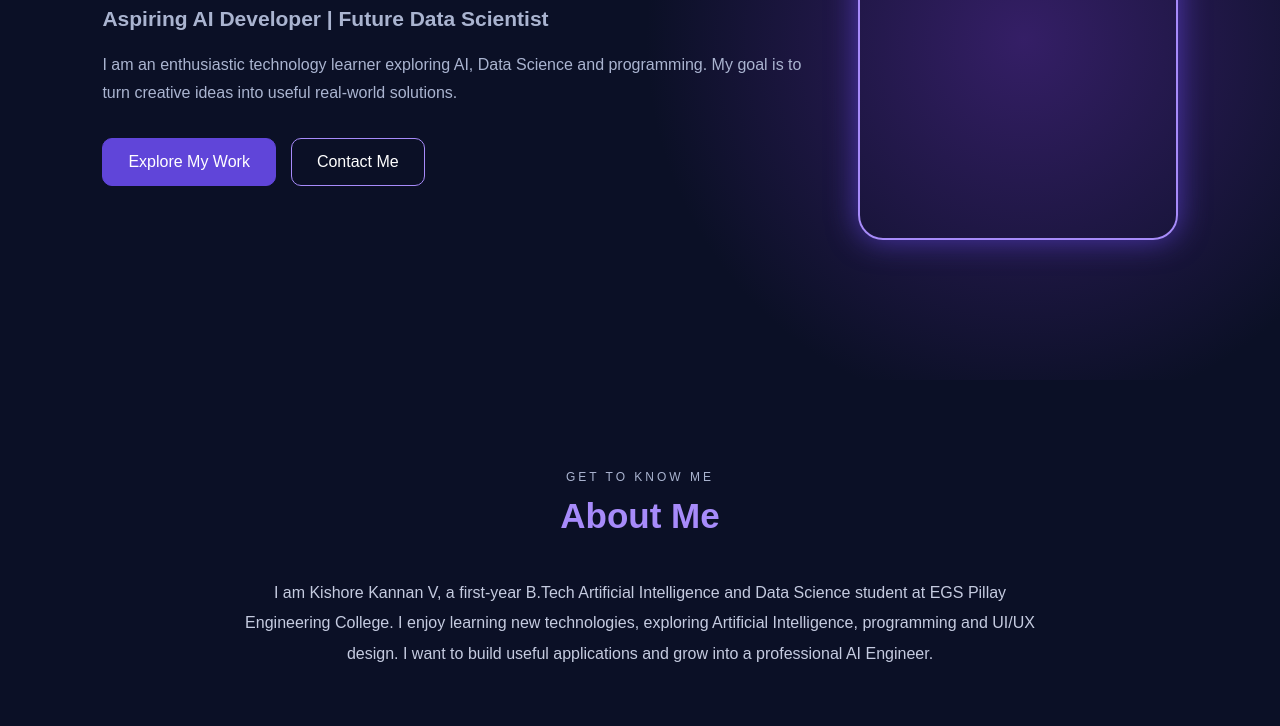
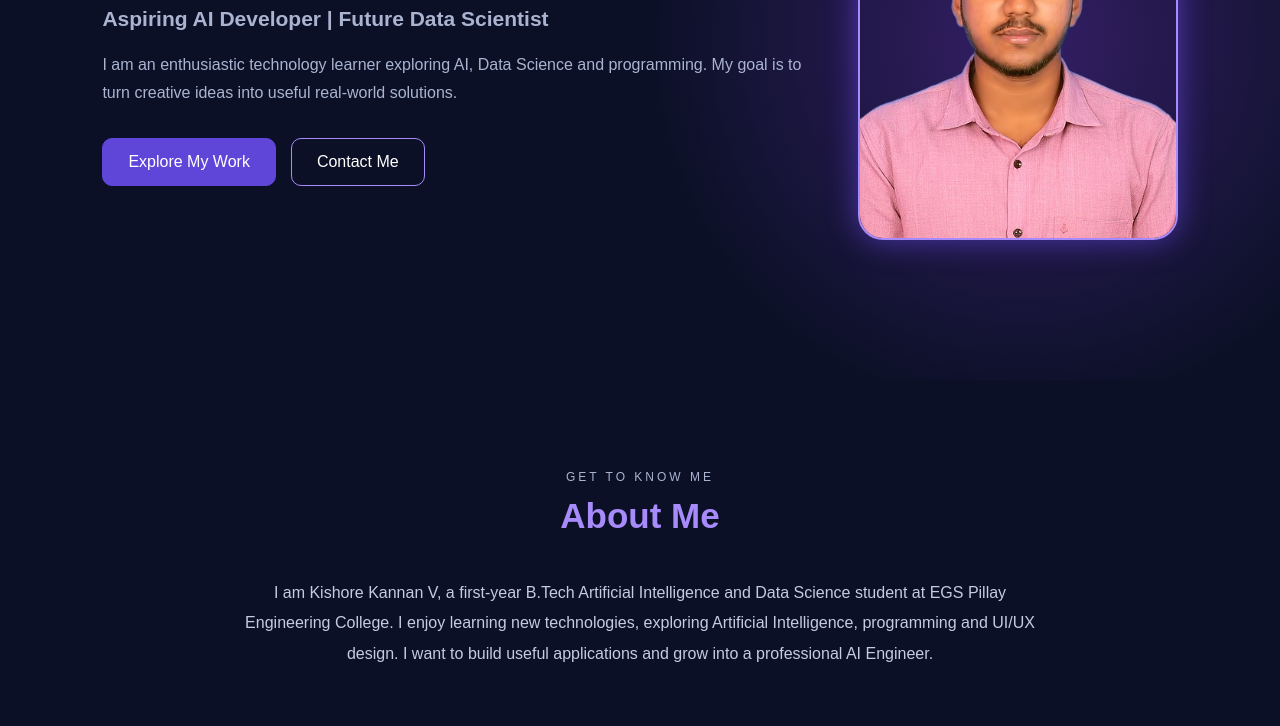
Before and after one commit to kishorekannan0224-ux/kishore-portfolio, a plain HTML site: page index.html in a window 1280 px wide. Shown: the part 374-1100 px from the top of the page. Drawn offline with Linux system fonts and the light colour scheme; files whose address does not match are found by name.

Commit message:
fix images

```diff
--- a/index.html
+++ b/index.html
@@ -87,7 +87,7 @@
 
             <div class="hero-image">
     <img
-        src="./images/profile.jpg.png"
+        src="./images/profile.png"
         alt="Kishore Kannan V"
         class="profile-img"
         onerror="this.alt='Profile photo unavailable'; console.error('Profile image not found');"
```
